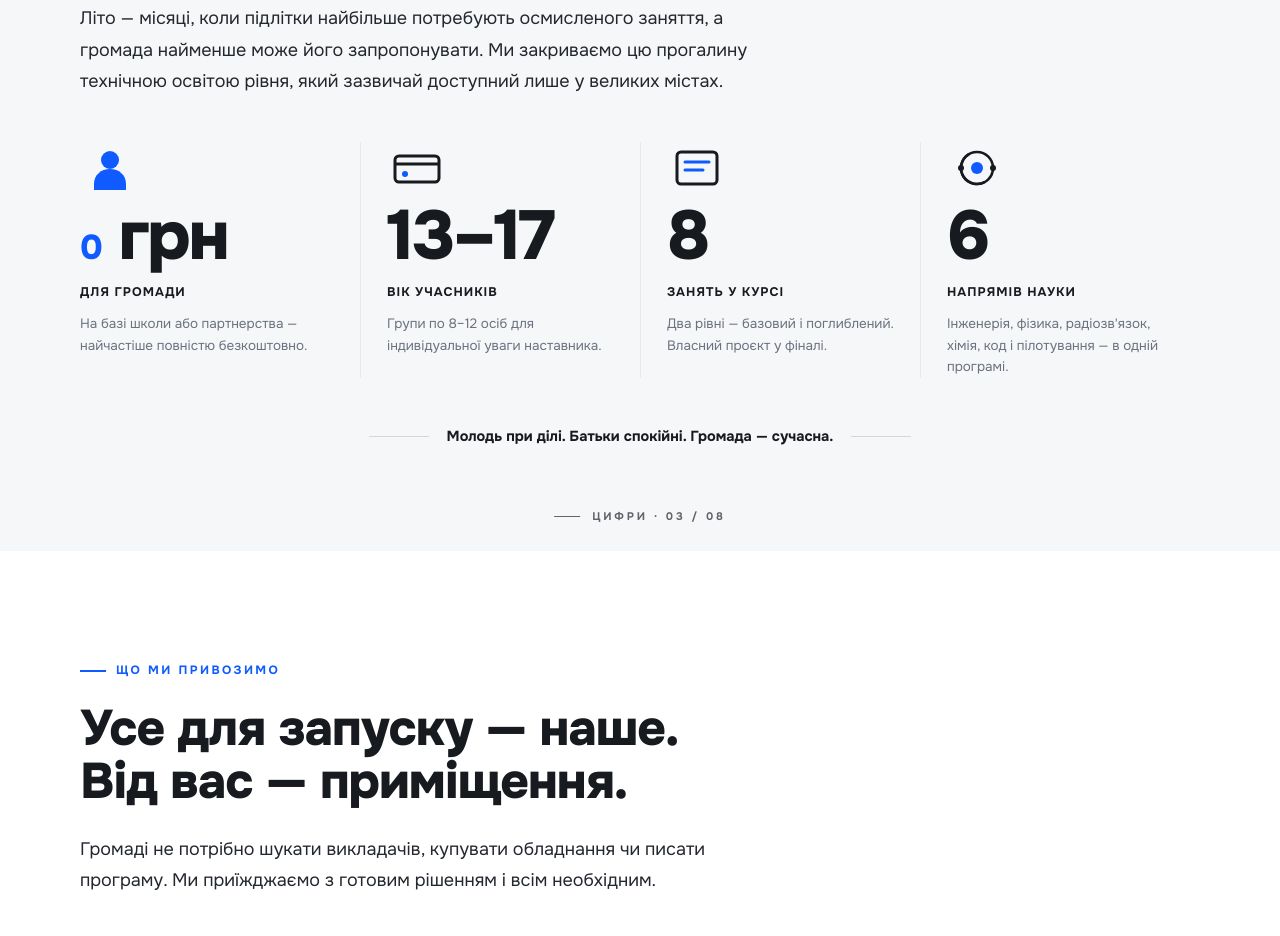
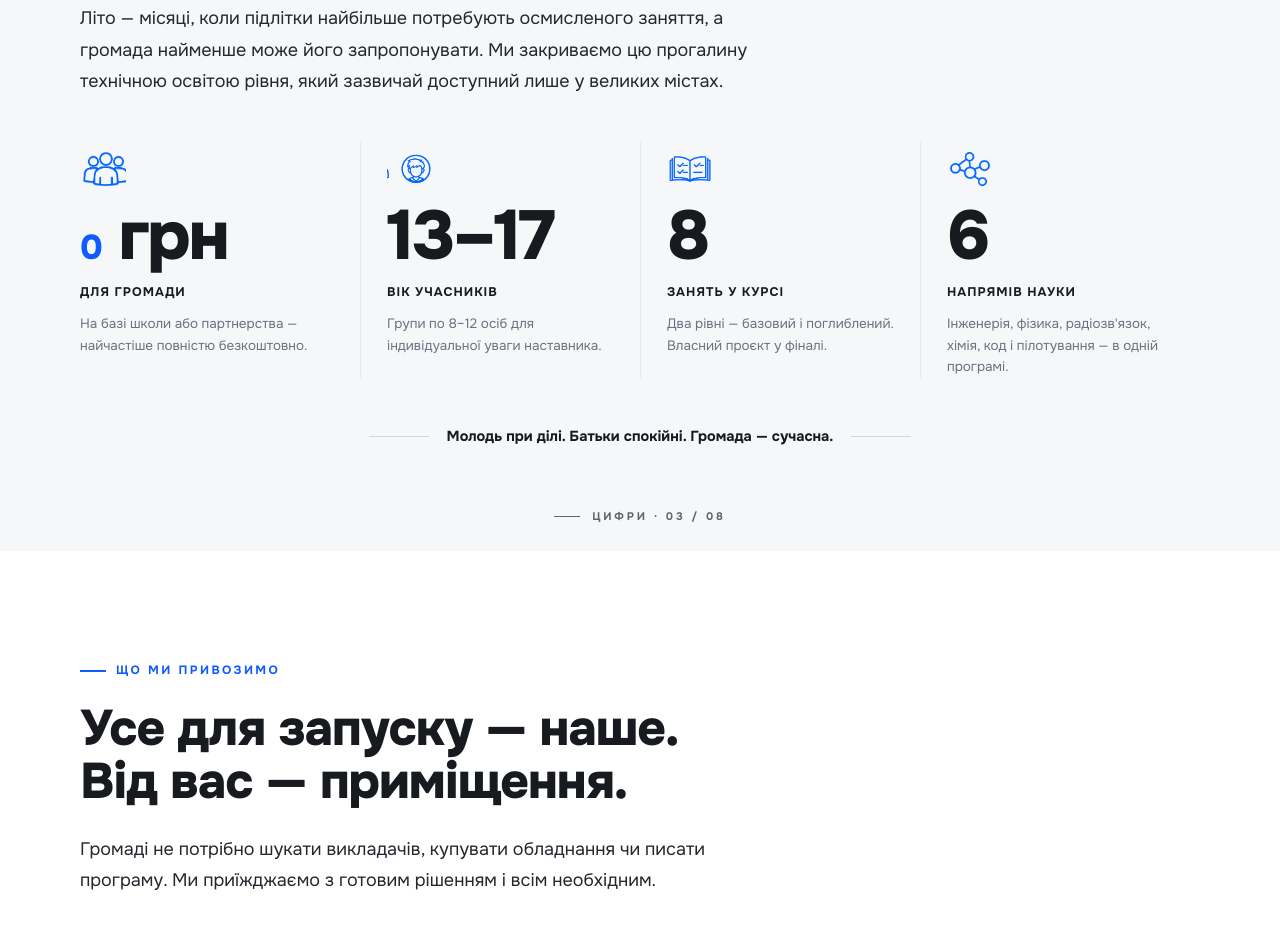
Before and after one commit to Syla-Ednosti-NGO/syla-ednosti-ngo.github.io, a plain HTML site: page landing/communities-raster.html in a window 1280 px wide. Shown: the part 2262-3198 px from the top of the page. Drawn offline with Linux system fonts and the light colour scheme.

Commit message:
landing(raster): human-centered scene illustrations for teens versus
Replace weak question/check icons with cinematic story scenes (ChatGPT,
browser pipeline): "magic in a box" (before) + "machine you understand"
(after). Plus mascot drone-robot pilots (v2 with safe-space glow margin)
and communities stat-cell icons.

Co-Authored-By: Claude Opus 4.8 <noreply@anthropic.com>

```diff
--- a/landing/communities-raster.html
+++ b/landing/communities-raster.html
@@ -433,6 +433,7 @@
 
 </style>
 <style id="gen-raster">
+.cp-cell-ic img{height:46px;width:auto;display:block;}
 .cp-vs-ic img{height:56px;width:auto;display:block;margin:0 auto;}
 .cp-steps-line{display:flex;align-items:center;justify-content:center;}
 .cp-steps-line img{width:100%;height:auto;opacity:.55;}
@@ -525,25 +526,25 @@
     <p class="cp-lead">Літо — місяці, коли підлітки найбільше потребують осмисленого заняття, а громада найменше може його запропонувати. Ми закриваємо цю прогалину технічною освітою рівня, який зазвичай доступний лише у великих містах.</p>
     <div class="cp-deck">
       <div class="cp-cell">
-        <span class="cp-cell-ic"><svg viewBox="0 0 60 44" xmlns="http://www.w3.org/2000/svg" aria-hidden="true"><circle cx="30" cy="14" r="9" fill="#0F5BFF"/><path d="M14,44 v-6 c0,-9 7,-15 16,-15 s16,6 16,15 v6 z" fill="#0F5BFF"/></svg></span>
+        <span class="cp-cell-ic"><img class="gen-ico" src="../brand/img/gen-ic-community.png" alt=""></span>
         <span class="cp-cell-n"><span class="cp-u">0</span>&nbsp;грн</span>
         <span class="cp-cell-l">для громади</span>
         <p class="cp-cell-p">На базі школи або партнерства — найчастіше повністю безкоштовно.</p>
       </div>
       <div class="cp-cell">
-        <span class="cp-cell-ic"><svg viewBox="0 0 60 44" xmlns="http://www.w3.org/2000/svg" aria-hidden="true"><rect x="8" y="10" width="44" height="26" rx="4" fill="none" stroke="#171A1F" stroke-width="3"/><path d="M8 18 H52" stroke="#171A1F" stroke-width="3"/><circle cx="18" cy="28" r="3" fill="#0F5BFF"/></svg></span>
+        <span class="cp-cell-ic"><img class="gen-ico" src="../brand/img/gen-ic-participant.png" alt=""></span>
         <span class="cp-cell-n">13–17</span>
         <span class="cp-cell-l">вік учасників</span>
         <p class="cp-cell-p">Групи по 8–12 осіб для індивідуальної уваги наставника.</p>
       </div>
       <div class="cp-cell">
-        <span class="cp-cell-ic"><svg viewBox="0 0 60 44" xmlns="http://www.w3.org/2000/svg" aria-hidden="true"><rect x="10" y="6" width="40" height="32" rx="4" fill="none" stroke="#171A1F" stroke-width="3"/><path d="M18 16 H42 M18 24 H36" stroke="#0F5BFF" stroke-width="3" stroke-linecap="round"/></svg></span>
+        <span class="cp-cell-ic"><img class="gen-ico" src="../brand/img/gen-ic-program.png" alt=""></span>
         <span class="cp-cell-n">8</span>
         <span class="cp-cell-l">занять у курсі</span>
         <p class="cp-cell-p">Два рівні — базовий і поглиблений. Власний проєкт у фіналі.</p>
       </div>
       <div class="cp-cell">
-        <span class="cp-cell-ic"><svg viewBox="0 0 60 44" xmlns="http://www.w3.org/2000/svg" aria-hidden="true"><circle cx="30" cy="22" r="6" fill="#0F5BFF"/><g stroke="#171A1F" stroke-width="2.6" fill="none"><circle cx="30" cy="22" r="16"/><circle cx="30" cy="22" r="16" transform="rotate(60 30 22)" stroke-dasharray="50 50"/></g><circle cx="46" cy="22" r="3" fill="#171A1F"/><circle cx="14" cy="22" r="3" fill="#171A1F"/></svg></span>
+        <span class="cp-cell-ic"><img class="gen-ico" src="../brand/img/gen-ic-network.png" alt=""></span>
         <span class="cp-cell-n">6</span>
         <span class="cp-cell-l">напрямів науки</span>
         <p class="cp-cell-p">Інженерія, фізика, радіозв'язок, хімія, код і пілотування — в одній програмі.</p>
```
Also changed, not shown: landing/teens-raster.html (+5 -2 lines), brand/img/gen-ic-community.png (added), brand/img/gen-ic-network.png (added), brand/img/gen-ic-participant.png (added), brand/img/gen-ic-program.png (added), 4 other files.
